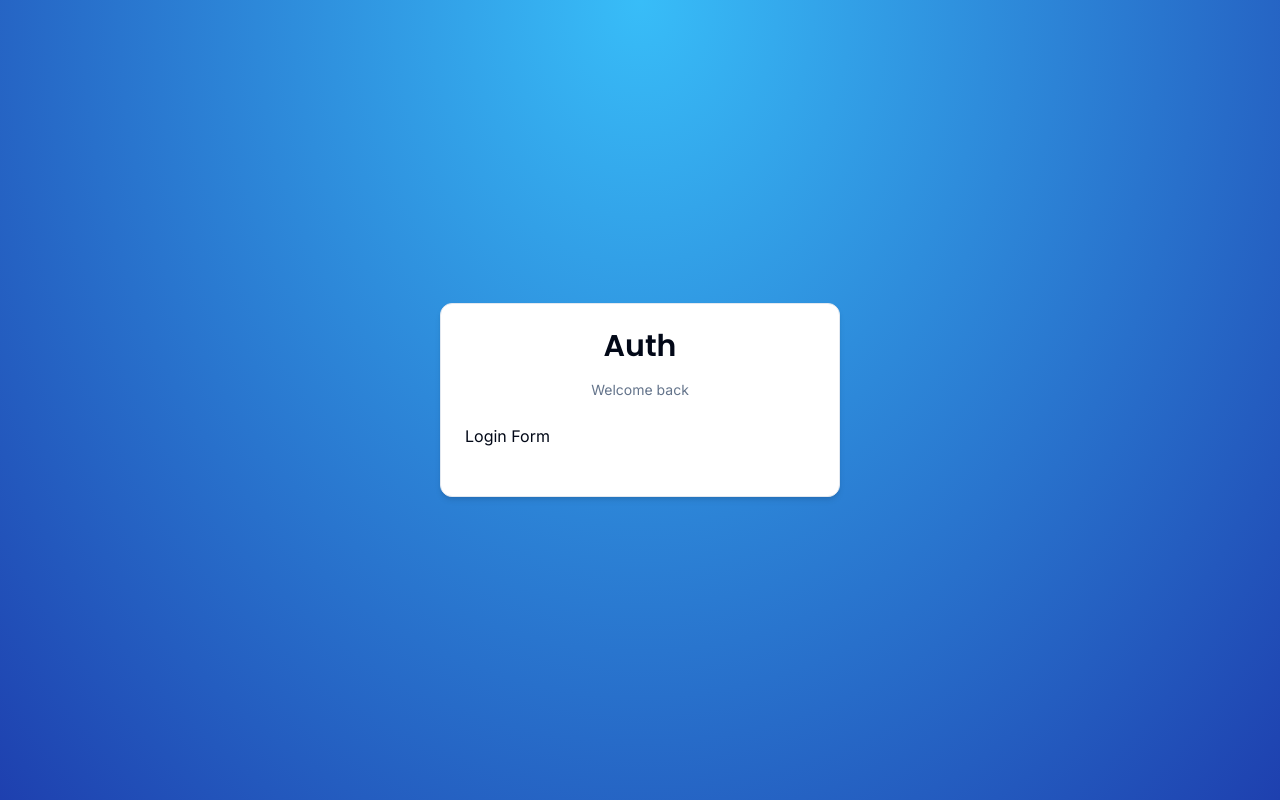
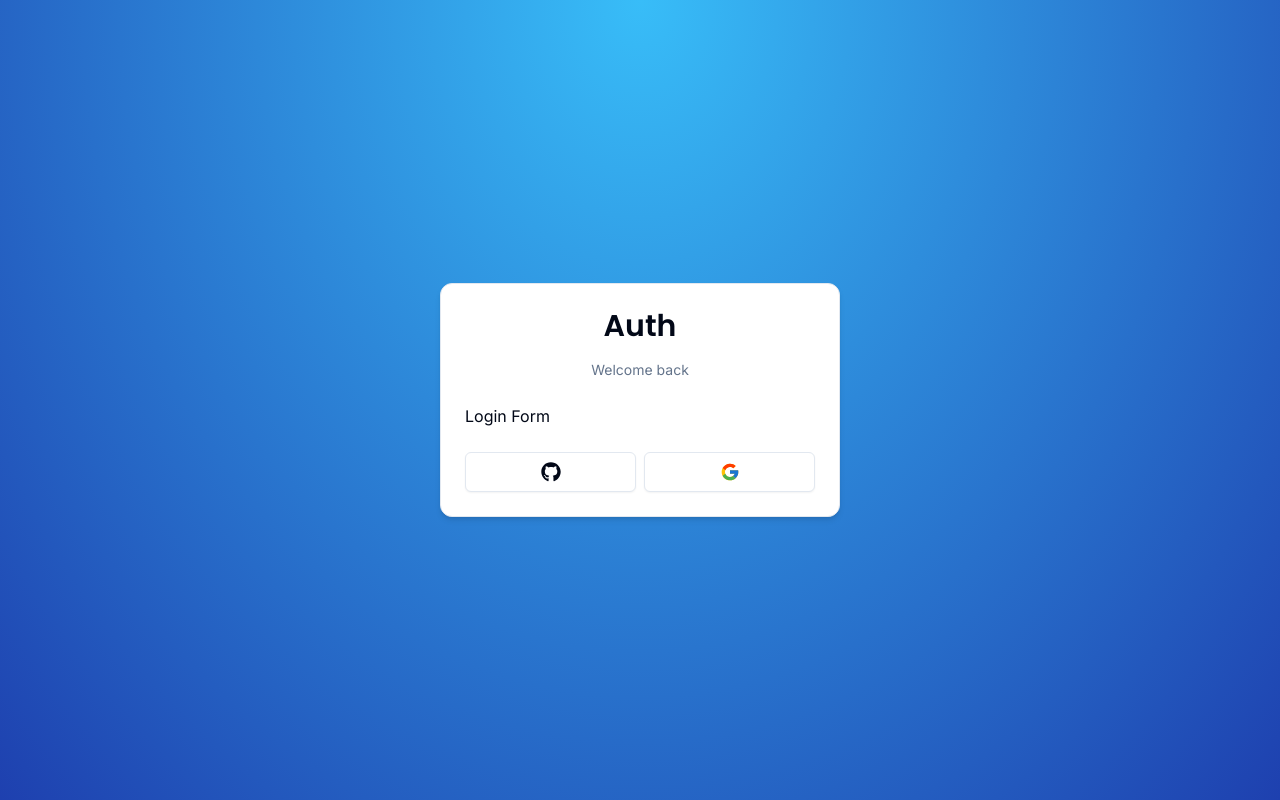
Before and after one commit to mike-shields-dev/next-auth-v5-tut, a Next.js app: page /login in a window 1280 px wide. Built offline with nearby package versions, Linux system fonts and the light colour scheme.

Commit message:
feat: Display Social component in LoginForm

```diff
--- a/src/components/auth/card-wrapper.tsx
+++ b/src/components/auth/card-wrapper.tsx
@@ -1,4 +1,5 @@
 import Header from '@/components/auth/header';
+import Social from '@/components/auth/social';
 import {
   Card,
   CardContent,
@@ -27,7 +28,11 @@ export default function CardWrapper({
         <Header label={headerLabel} />
       </CardHeader>
       <CardContent>{children}</CardContent>
-      <CardFooter></CardFooter>
+      {showSocial && (
+        <CardFooter>
+          <Social />
+        </CardFooter>
+      )}
     </Card>
   );
 }
```
